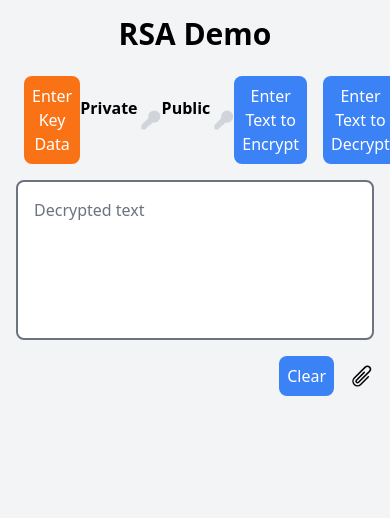
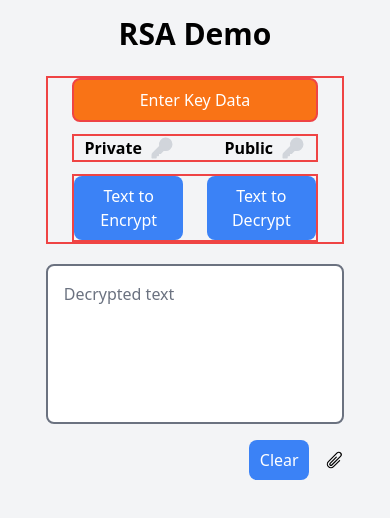
Before and after one commit to Trevor5008/rsa-cipher-demo, a React (Vite) app in the folder frontend/: page / in a window 390 px wide. Shown: the top 518 px of the page. Built offline with nearby package versions, Linux system fonts and the light colour scheme; no server answers.

Commit message:
Started adjusting key and buttons display for mobile layout

```diff
--- a/frontend/src/App.jsx
+++ b/frontend/src/App.jsx
@@ -6,7 +6,8 @@ import Key from "./components/Icons/Key";
 import axios from "axios";
 
 function App() {
-   const apiBaseUrl = import.meta.env.VITE_API_BASE_URL || "http://127.0.0.1:5000";
+   const apiBaseUrl =
+      import.meta.env.VITE_API_BASE_URL || "http://127.0.0.1:5000";
    const [publicExp, setPublicExp] = useState(65537);
    const [p, setP] = useState("");
    const [q, setQ] = useState("");
@@ -30,7 +31,6 @@ function App() {
    const [showKeysModal, setShowKeysModal] = useState(false);
    // Notifications
    const [copied, setCopied] = useState(false);
-
 
    useEffect(() => {
       setHasKeys(privateExp && mod && p && q);
@@ -74,7 +74,7 @@ function App() {
    const clearPandQ = () => {
       setP("");
       setQ("");
-   }
+   };
 
    const copyToClipboard = (text) => {
       navigator.clipboard.writeText(text).then(() => {
@@ -107,7 +107,9 @@ function App() {
             setMod(publicKey.n);
             setPrivateExp(privateKey.d);
          })
-         .then(() => { setHasKeys(true); })
+         .then(() => {
+            setHasKeys(true);
+         })
          .catch((error) => {
             console.log(error);
          });
@@ -162,32 +164,46 @@ function App() {
             <h1 className="text-3xl font-bold text-center">RSA Demo</h1>
          </header>
          {/* Buttons section */}
-         <div className="flex justify-between items-center w-full max-w-3xl mb-4">
+         <div className="flex items-center flex-col border-2 border-red-500 w-5/6 mb-5">
+            {/* "Enter Key Data" btn */}
             <button
-               className="bg-orange-500 rounded-lg p-2 text-white ml-2"
+               className="bg-orange-500 border-2 border-red-500 rounded-lg p-2 w-10/12 text-white mb-3"
                onClick={openKeysModal}
             >
                Enter Key Data
             </button>
-            <h3 className="text-md space-x-2 font-bold flex items-center">Private &nbsp;{<Key hasKeys={hasKeys}/>}</h3>
-            <h3 className="text-md space-x-1 font-bold flex items-center ">Public &nbsp;{<Key hasKeys={hasKeys}/>}</h3>
-            <div className="flex space-x-4 mr-2">
+            {/* Keys display */}
+            <div className="flex justify-evenly gap-10 w-10/12 mb-3 border-2 border-red-500">
+               <h3 className="text-md font-bold flex items-center">
+                  Private &nbsp;{<Key hasKeys={hasKeys} />}
+               </h3>
+               <h3 className="text-md font-bold flex items-center ">
+                  Public &nbsp;{<Key hasKeys={hasKeys} />}
+               </h3>
+            </div>
+            {/* Encryption/Decryption button container */}
+            <div className="flex gap-6 w-10/12 justify-between border-2 border-red-500">
+               {/* Ecryption */}
                <button
-               className={`bg-blue-500 rounded-lg p-2 text-white cursor-${hasKeys ? "pointer" : "not-allowed"}`}
+                  className={`bg-blue-500 rounded-lg p-2 flex-1 text-white cursor-${
+                     hasKeys ? "pointer" : "not-allowed"
+                  }`}
                   type="encrypt"
                   onClick={() => openTextModal("encrypt")}
                   disabled={!hasKeys}
                >
-               Enter Text to Encrypt
+                  Text to Encrypt
                </button>
-
+               {/* Decryption */}
                <button
-               className={`bg-blue-500 rounded-lg p-2 text-white cursor-${hasKeys ? "pointer" : "not-allowed"}`}
+                  className={`bg-blue-500 rounded-lg p-2 flex-1 text-white cursor-${
+                     hasKeys ? "pointer" : "not-allowed"
+                  }`}
                   type="decrypt"
                   onClick={() => openTextModal("decrypt")}
                   disabled={!hasKeys}
                >
-               Enter Text to Decrypt
+                  Text to Decrypt
                </button>
             </div>
          </div>
@@ -205,7 +221,7 @@ function App() {
          ) : null}
 
          {/* Text output section */}
-         <div className="flex flex-col items-end max-w-3xl w-full">
+         <div className="flex flex-col items-end max-w-3xl w-5/6">
             <textarea
                className="border-2 p-4 rounded-lg w-full h-40 resize-none mb-4"
                value={
@@ -220,7 +236,7 @@ function App() {
             <div className="flex justify-evenly items-center space-x-4">
                <button
                   onClick={handleTextReset}
-                  className="bg-blue-500 text-white p-2 rounded-lg"
+                  className="bg-blue-500 text-white p-2 rounded-lg w-3/4"
                >
                   Clear
                </button>
--- a/frontend/tailwind.config.js
+++ b/frontend/tailwind.config.js
@@ -7,6 +7,9 @@ export default {
 ],
   theme: {
     extend: {},
+    screens: {
+      'sm': '420px'
+    }
   },
   plugins: [
       require('@tailwindcss/forms')
```
Lines whose indentation alone changed are shown as unchanged.
